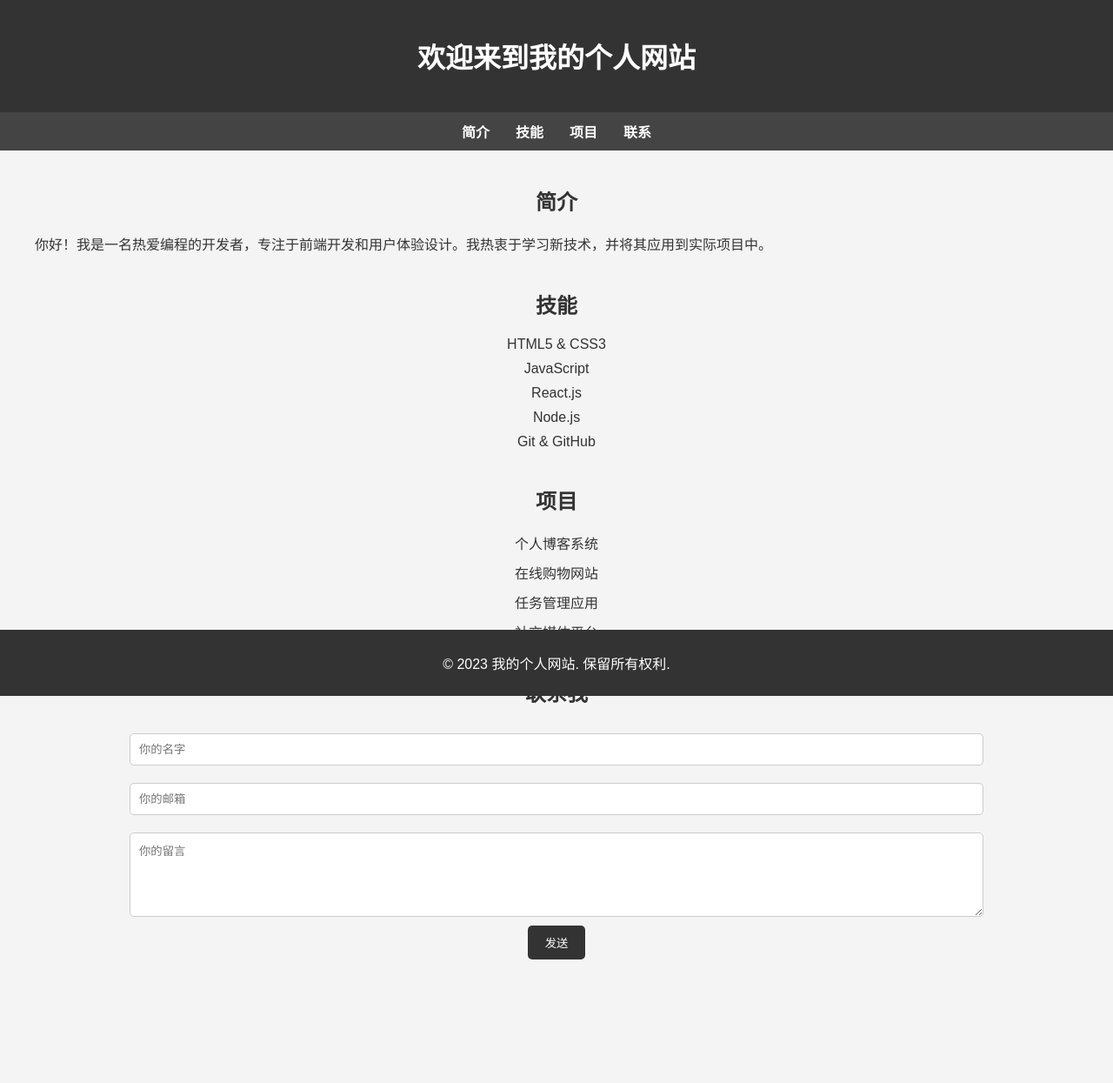
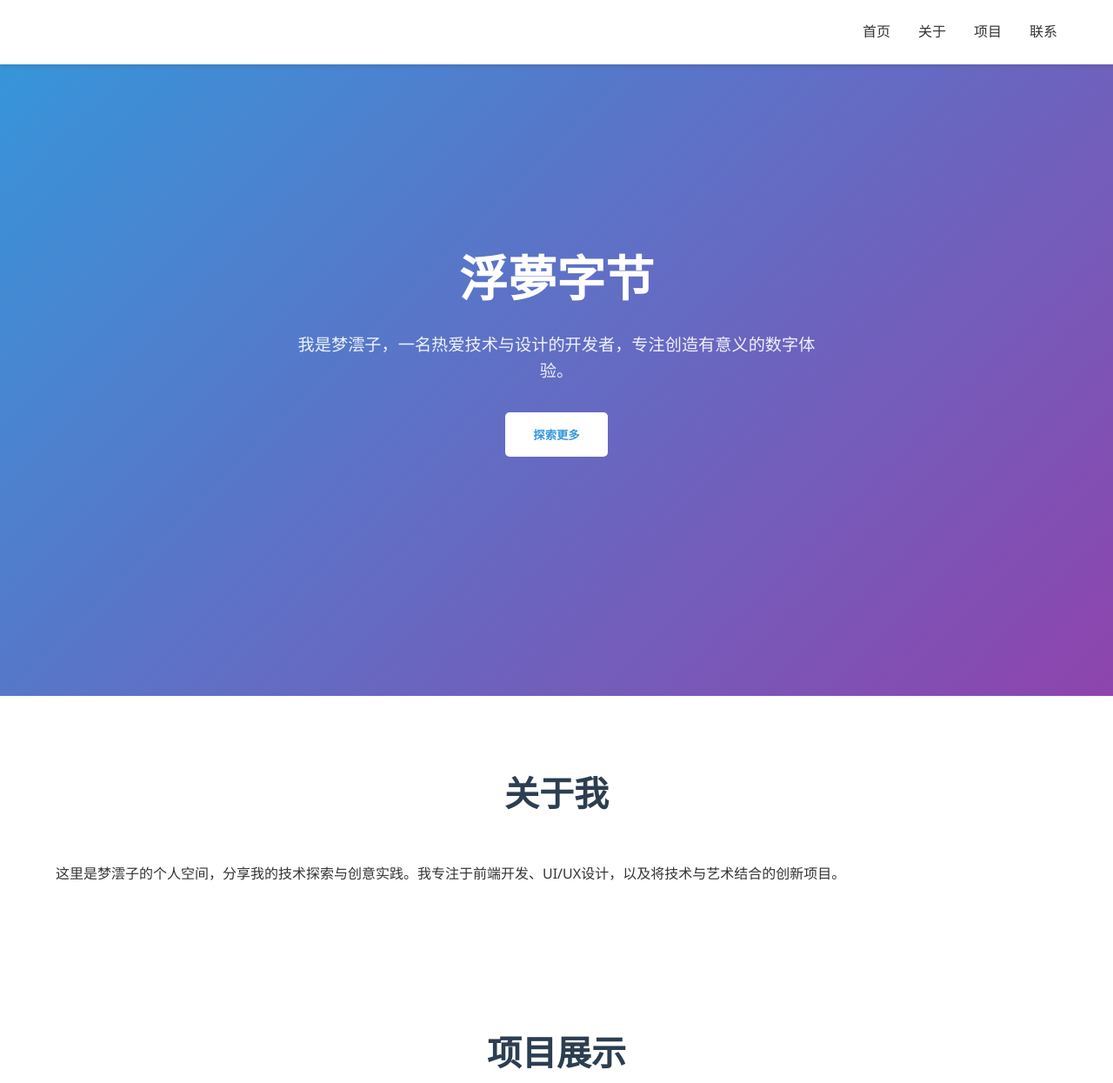
Before and after one commit to YUME-hu/YUME.github.io, a plain HTML site: page index.html in a window 1280 px wide. Shown: the top 1245 px of the page at 87% size. Before the commit the page ends 1163 px from the top, so only its background shows below. Drawn offline with Linux system fonts and the light colour scheme.

Commit message:
Update index.html

```diff
--- a/index.html
+++ b/index.html
@@ -3,138 +3,235 @@
 <head>
     <meta charset="UTF-8">
     <meta name="viewport" content="width=device-width, initial-scale=1.0">
-    <title>个人网站</title>
+    <title>浮夢字节 | 梦澐子</title>
+    <link rel="stylesheet" href="https://cdnjs.cloudflare.com/ajax/libs/font-awesome/6.0.0/css/all.min.css">
     <style>
-        body {
-            font-family: 'Arial', sans-serif;
+        * {
             margin: 0;
             padding: 0;
-            background-color: #f4f4f4;
+            box-sizing: border-box;
+            font-family: 'Segoe UI', sans-serif;
+        }
+
+        body {
+            line-height: 1.6;
             color: #333;
+            background: #f8f9fa;
         }
-        header {
-            background-color: #333;
-            color: #fff;
-            padding: 20px 0;
+
+        /* 导航样式 */
+        .navbar {
+            padding: 1.5rem 5%;
+            background: white;
+            box-shadow: 0 2px 5px rgba(0,0,0,0.1);
+            position: fixed;
+            width: 100%;
+            top: 0;
+            z-index: 1000;
+        }
+
+        .nav-links {
+            display: flex;
+            justify-content: flex-end;
+            gap: 2rem;
+        }
+
+        .nav-links a {
+            text-decoration: none;
+            color: #333;
+            font-weight: 500;
+            transition: color 0.3s ease;
+        }
+
+        .nav-links a:hover {
+            color: #3498db;
+        }
+
+        /* 首页横幅 */
+        .hero {
+            height: 100vh;
+            display: flex;
+            align-items: center;
+            justify-content: center;
             text-align: center;
+            padding: 0 5%;
+            background: linear-gradient(135deg, #3498db, #8e44ad);
+            color: white;
         }
-        nav {
-            display: flex;
-            justify-content: center;
-            background-color: #444;
-            padding: 10px 0;
+
+        .hero h1 {
+            font-size: 3.5rem;
+            margin-bottom: 1rem;
+            font-weight: 700;
         }
-        nav a {
-            color: #fff;
-            text-decoration: none;
-            margin: 0 15px;
-            font-weight: bold;
+
+        .hero p {
+            font-size: 1.2rem;
+            max-width: 600px;
+            margin: 0 auto 2rem;
+            opacity: 0.9;
         }
-        .container {
-            max-width: 1200px;
+
+        .hero button {
+            background: white;
+            color: #3498db;
+            padding: 1rem 2rem;
+            border: none;
+            border-radius: 5px;
+            font-weight: 600;
+            cursor: pointer;
+            transition: background 0.3s ease, color 0.3s ease;
+        }
+
+        .hero button:hover {
+            background: #2980b9;
+            color: white;
+        }
+
+        /* 内容区块 */
+        section {
+            padding: 5rem 5%;
+            background: white;
+        }
+
+        .section-title {
+            text-align: center;
+            margin-bottom: 3rem;
+            font-size: 2.5rem;
+            color: #2c3e50;
+        }
+
+        /* 项目展示 */
+        .projects {
+            display: grid;
+            grid-template-columns: repeat(auto-fit, minmax(300px, 1fr));
+            gap: 2rem;
+        }
+
+        .project-card {
+            background: white;
+            border-radius: 10px;
+            overflow: hidden;
+            box-shadow: 0 3px 10px rgba(0,0,0,0.1);
+            transition: transform 0.3s ease;
+        }
+
+        .project-card:hover {
+            transform: translateY(-5px);
+        }
+
+        .project-card img {
+            width: 100%;
+            height: 200px;
+            object-fit: cover;
+        }
+
+        .project-info {
+            padding: 1.5rem;
+        }
+
+        .project-info h3 {
+            margin-bottom: 0.5rem;
+            color: #2c3e50;
+        }
+
+        .project-info p {
+            color: #7f8c8d;
+        }
+
+        /* 联系表单 */
+        .contact-form {
+            max-width: 600px;
             margin: 0 auto;
-            padding: 20px;
         }
-        .intro, .skills, .projects, .contact {
-            margin-bottom: 40px;
+
+        input, textarea {
+            width: 100%;
+            padding: 1rem;
+            margin-bottom: 1rem;
+            border: 1px solid #ddd;
+            border-radius: 5px;
+            font-size: 1rem;
         }
-        .intro h2, .skills h2, .projects h2, .contact h2 {
-            text-align: center;
-            margin-bottom: 20px;
-        }
-        .skills ul, .projects ul {
-            list-style: none;
-            padding: 0;
-            text-align: center;
-        }
-        .skills li, .projects li {
-            margin: 10px 0;
-        }
-        .contact form {
-            display: flex;
-            flex-direction: column;
-            align-items: center;
-        }
-        .contact input, .contact textarea {
-            width: 80%;
-            padding: 10px;
-            margin: 10px 0;
-            border: 1px solid #ccc;
-            border-radius: 5px;
-        }
-        .contact button {
-            padding: 10px 20px;
-            background-color: #333;
-            color: #fff;
+
+        button {
+            background: #3498db;
+            color: white;
+            padding: 1rem 2rem;
             border: none;
             border-radius: 5px;
             cursor: pointer;
+            transition: background 0.3s ease;
         }
-        footer {
-            background-color: #333;
-            color: #fff;
-            text-align: center;
-            padding: 10px 0;
-            position: fixed;
-            width: 100%;
-            bottom: 0;
+
+        button:hover {
+            background: #2980b9;
+        }
+
+        /* 响应式设计 */
+        @media (max-width: 768px) {
+            .hero h1 {
+                font-size: 2.5rem;
+            }
+
+            .section-title {
+                font-size: 2rem;
+            }
         }
     </style>
 </head>
 <body>
+    <nav class="navbar">
+        <div class="nav-links">
+            <a href="#home">首页</a>
+            <a href="#about">关于</a>
+            <a href="#projects">项目</a>
+            <a href="#contact">联系</a>
+        </div>
+    </nav>
 
-<header>
-    <h1>欢迎来到我的个人网站</h1>
-</header>
-
-<nav>
-    <a href="#intro">简介</a>
-    <a href="#skills">技能</a>
-    <a href="#projects">项目</a>
-    <a href="#contact">联系</a>
-</nav>
-
-<div class="container">
-    <section id="intro" class="intro">
-        <h2>简介</h2>
-        <p>你好！我是一名热爱编程的开发者，专注于前端开发和用户体验设计。我热衷于学习新技术，并将其应用到实际项目中。</p>
+    <section class="hero" id="home">
+        <div class="hero-content">
+            <h1>浮夢字节</h1>
+            <p>我是梦澐子，一名热爱技术与设计的开发者，专注创造有意义的数字体验。</p>
+            <button>探索更多</button>
+        </div>
     </section>
 
-    <section id="skills" class="skills">
-        <h2>技能</h2>
-        <ul>
-            <li>HTML5 & CSS3</li>
-            <li>JavaScript</li>
-            <li>React.js</li>
-            <li>Node.js</li>
-            <li>Git & GitHub</li>
-        </ul>
+    <section id="about">
+        <h2 class="section-title">关于我</h2>
+        <p>这里是梦澐子的个人空间，分享我的技术探索与创意实践。我专注于前端开发、UI/UX设计，以及将技术与艺术结合的创新项目。</p>
     </section>
 
-    <section id="projects" class="projects">
-        <h2>项目</h2>
-        <ul>
-            <li>个人博客系统</li>
-            <li>在线购物网站</li>
-            <li>任务管理应用</li>
-            <li>社交媒体平台</li>
-        </ul>
+    <section id="projects">
+        <h2 class="section-title">项目展示</h2>
+        <div class="projects">
+            <div class="project-card">
+                <img src="project1.jpg" alt="项目1">
+                <div class="project-info">
+                    <h3>浮夢博客</h3>
+                    <p>一个记录技术与生活的个人博客平台，使用Vue.js和Node.js构建。</p>
+                </div>
+            </div>
+            <div class="project-card">
+                <img src="project2.jpg" alt="项目2">
+                <div class="project-info">
+                    <h3>创意画廊</h3>
+                    <p>一个展示数字艺术作品的在线画廊，支持互动与分享功能。</p>
+                </div>
+            </div>
+            <!-- 添加更多项目卡片 -->
+        </div>
     </section>
 
-    <section id="contact" class="contact">
-        <h2>联系我</h2>
-        <form action="#" method="post">
-            <input type="text" name="name" placeholder="你的名字" required>
-            <input type="email" name="email" placeholder="你的邮箱" required>
-            <textarea name="message" placeholder="你的留言" rows="5" required></textarea>
-            <button type="submit">发送</button>
+    <section id="contact">
+        <h2 class="section-title">联系我</h2>
+        <form class="contact-form">
+            <input type="text" placeholder="姓名" required>
+            <input type="email" placeholder="邮箱" required>
+            <textarea rows="5" placeholder="留言..." required></textarea>
+            <button type="submit">发送信息</button>
         </form>
     </section>
-</div>
-
-<footer>
-    <p>&copy; 2023 我的个人网站. 保留所有权利.</p>
-</footer>
-
 </body>
 </html>
```
